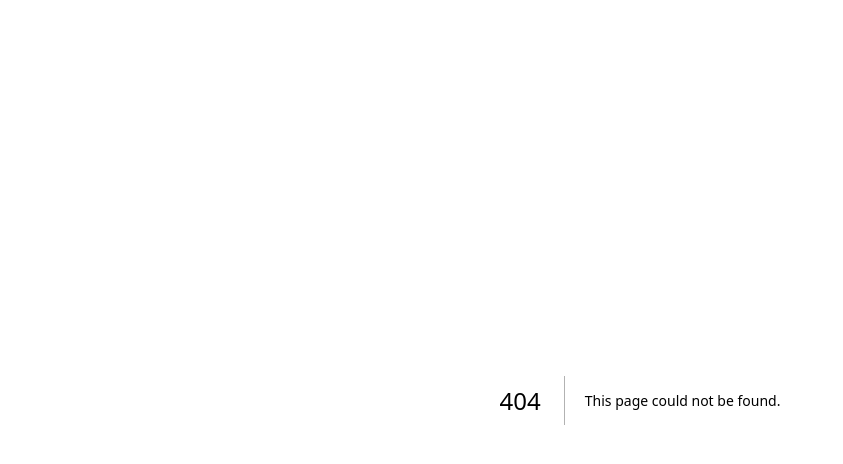
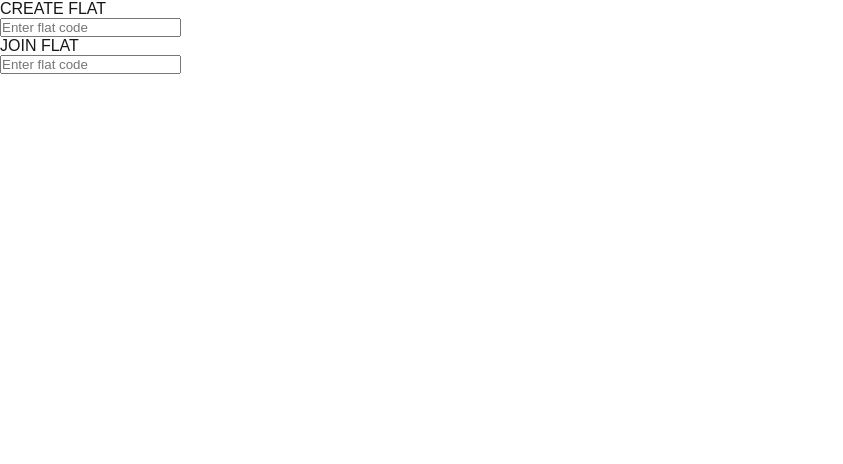
Before and after one commit to Mindmax-dev/FreshFlat, a Next.js app: page /chooseFlat in a window 1280 px wide. Before the commit this address had no page. Shown: the top 464 px of the page, without its empty margins (0-843 px from the left). Built offline with nearby package versions, Linux system fonts and the light colour scheme.

Commit message:
Created a simple page for creating and joining a flat, functionalities are left to be added.

```diff
--- /dev/null
+++ b/app/chooseFlat/page.js
@@ -0,0 +1,14 @@
+export default function chooseFlat() {
+  return (
+    <div className="container">
+      <div className="box">
+        <div>CREATE FLAT</div>
+        <input type="text" placeholder="Enter flat code" />
+      </div>
+      <div className="box">
+        <div>JOIN FLAT</div>
+        <input type="text" placeholder="Enter flat code" />
+      </div>
+    </div>
+  );
+}
```
